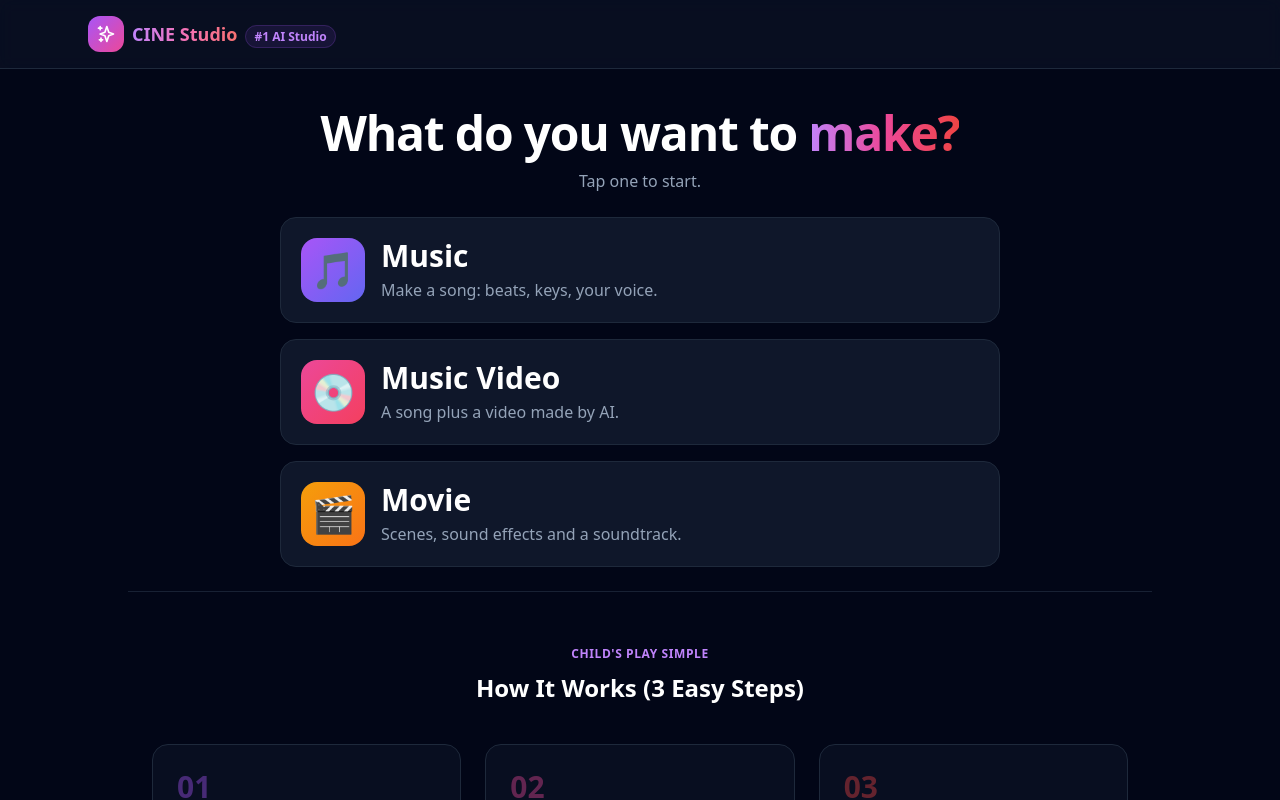
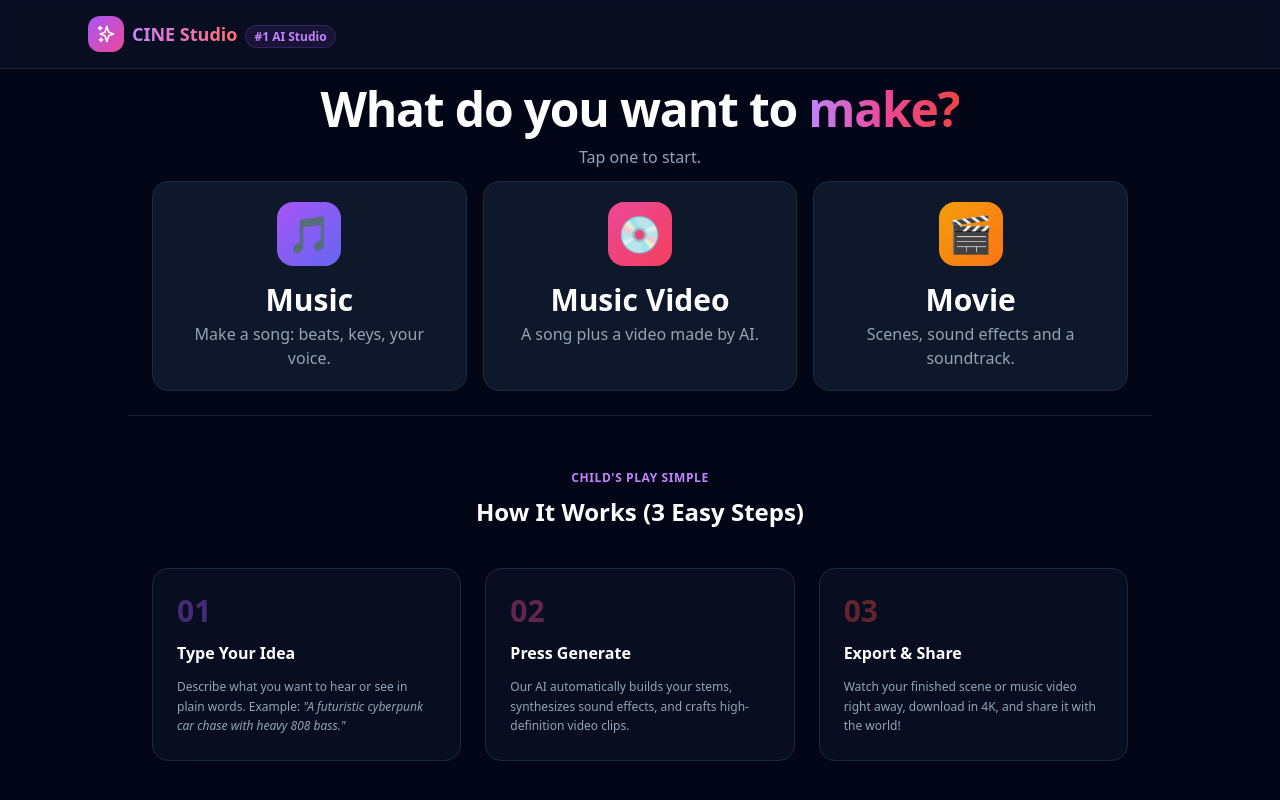
Before and after one commit to regbarrett3-netizen/cine-studio, a React (Vite) app: page / in a window 1280 px wide. Shown: the top 800 px of the page. Built offline with nearby package versions, Linux system fonts and the light colour scheme.

Commit message:
Update App.tsx

```diff
--- a/src/App.tsx
+++ b/src/App.tsx
@@ -51,7 +51,7 @@ export default function App() {
         </div>
       </header>
 
-      <section className="max-w-3xl mx-auto px-6 pt-10 pb-6 text-center space-y-3">
+      <section className="max-w-3xl mx-auto px-6 pt-10 landscape:pt-4 pb-6 landscape:pb-3 text-center space-y-3">
         <h1 className="text-4xl md:text-5xl font-black tracking-tight text-white leading-tight">
           What do you want to{' '}
           <span className="bg-gradient-to-r from-purple-400 via-pink-500 to-red-500 bg-clip-text text-transparent">make?</span>
@@ -59,14 +59,14 @@ export default function App() {
         <p className="text-slate-400 text-base">Tap one to start.</p>
       </section>
 
-      <section className="max-w-3xl mx-auto px-6 pb-6">
-        <div className="grid grid-cols-1 gap-4">
+      <section className="max-w-3xl landscape:max-w-5xl mx-auto px-6 pb-6">
+        <div className="grid grid-cols-1 landscape:grid-cols-3 gap-4">
           {GOALS.map((g) => (
             <button
               key={g.id}
               type="button"
               onClick={() => setGoal(g.id)}
-              className="flex min-h-[104px] items-center gap-4 rounded-2xl border border-slate-800 bg-slate-900 p-5 text-left transition-all hover:border-pink-500 active:bg-slate-800 focus-visible:outline focus-visible:outline-4 focus-visible:outline-offset-2 focus-visible:outline-white"
+              className="flex min-h-[104px] items-center gap-4 landscape:flex-col landscape:text-center rounded-2xl border border-slate-800 bg-slate-900 p-5 text-left transition-all hover:border-pink-500 active:bg-slate-800 focus-visible:outline focus-visible:outline-4 focus-visible:outline-offset-2 focus-visible:outline-white"
             >
               <span className={`flex h-16 w-16 shrink-0 items-center justify-center rounded-2xl bg-gradient-to-br ${g.color} text-4xl`} aria-hidden="true">
                 {g.emoji}
```
